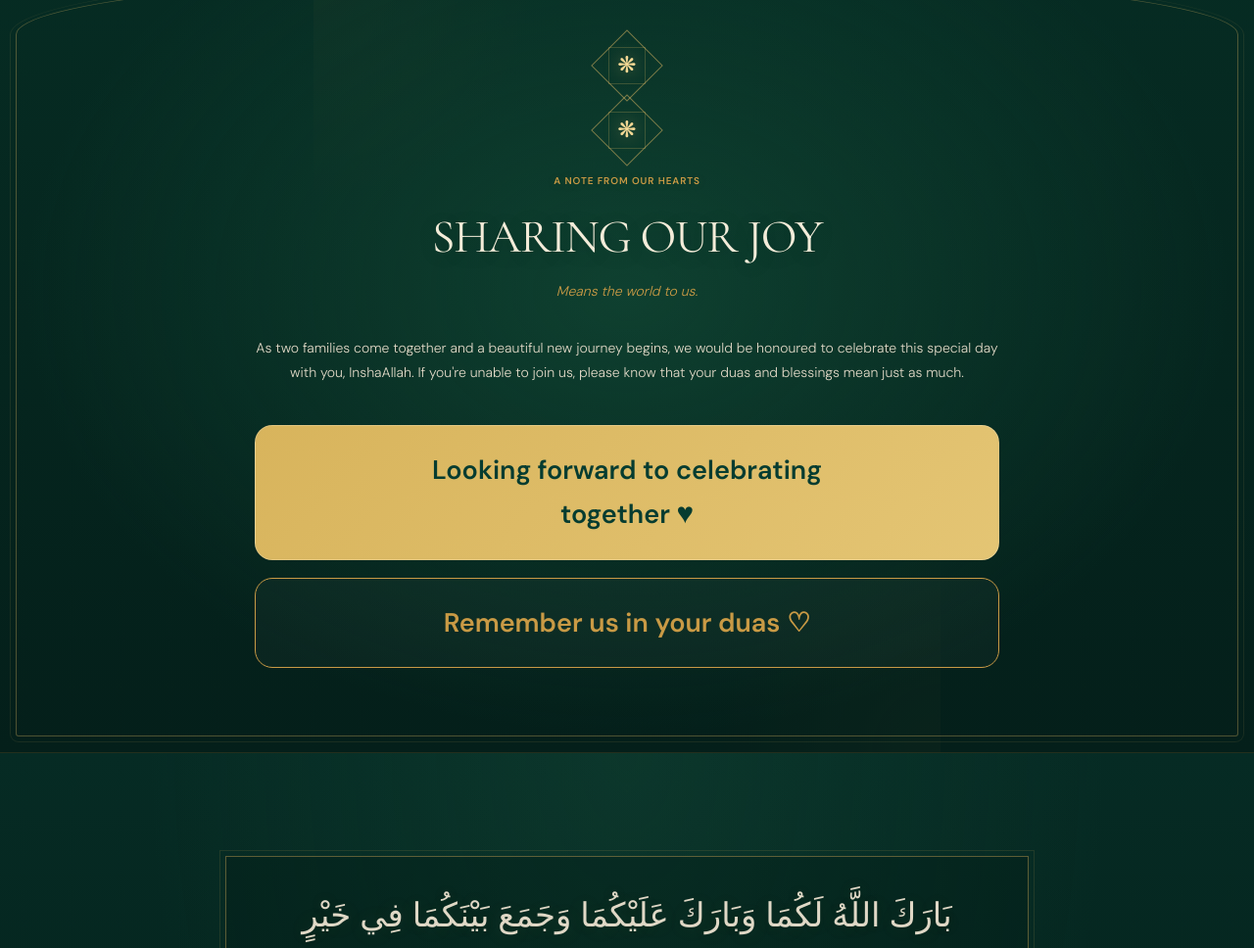
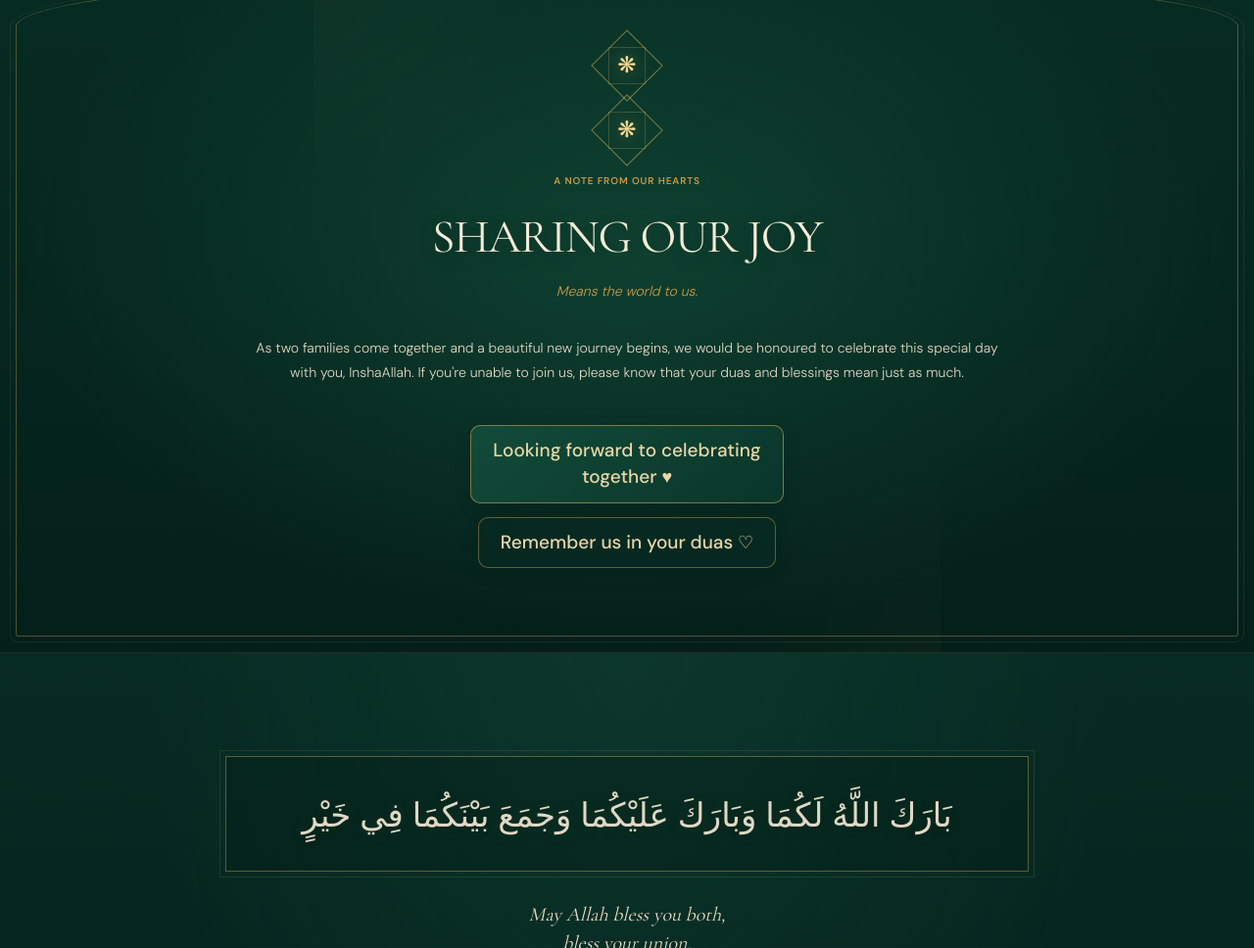
Before and after one commit to shajiyaferozkalayanam-2012/feroz-shajiya-wedding-invitation, a plain HTML site: page index.html in a window 1280 px wide. Shown: the part 5091-6059 px from the top of the page at 98% size. Drawn offline with nearby package versions, Linux system fonts and the light colour scheme.

Commit message:
Add files via upload

```diff
--- a/styles.css
+++ b/styles.css
@@ -307,3 +307,43 @@ body.page-transition-in main { opacity: 1; animation: invitationPageFadeIn 520ms
   body.page-transition-out main,
   body.page-transition-in main { transition: none; animation: none; }
 }
+
+/* Final polish: remove the opening screen from layout after entering */
+.hero.entered {
+  display: none !important;
+  visibility: hidden !important;
+  pointer-events: none !important;
+}
+
+/* Smaller, quieter invitation callouts that blend with the emerald palette */
+.sharing-joy-callout,
+.sharing-joy-dua {
+  width: fit-content;
+  max-width: min(88%, 520px);
+  margin: 14px auto 0 !important;
+  padding: 12px 22px !important;
+  border-radius: 10px !important;
+  font-size: clamp(15px, 3.4vw, 19px) !important;
+  line-height: 1.4 !important;
+  font-weight: 500 !important;
+  box-shadow: 0 5px 18px rgba(0, 0, 0, .12);
+}
+.sharing-joy-callout {
+  background: linear-gradient(135deg, rgba(19, 76, 58, .96), rgba(10, 55, 43, .96)) !important;
+  color: #ead7a6 !important;
+  border: 1px solid rgba(215, 173, 88, .55) !important;
+}
+.sharing-joy-dua {
+  background: rgba(7, 42, 34, .72) !important;
+  color: #e8d6aa !important;
+  border: 1px solid rgba(215, 173, 88, .42) !important;
+}
+.sharing-joy-callout span,
+.sharing-joy-dua span { font-size: .95em !important; }
+@media (max-width: 420px) {
+  .sharing-joy-callout, .sharing-joy-dua {
+    max-width: 94%;
+    padding: 10px 16px !important;
+    font-size: 15px !important;
+  }
+}
```
